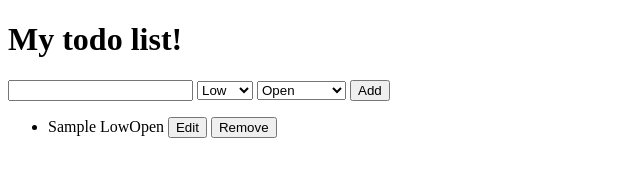
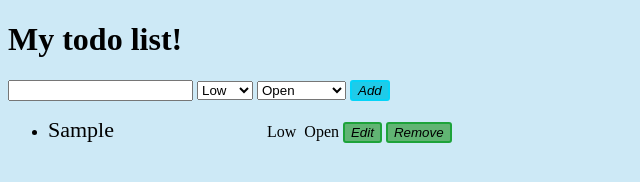
Before and after one commit to vzhabchyk/TODO_List, a plain HTML site: page index.html in a window 1280 px wide. Both pictures are taken after typing "Sample" into the empty fields and a click on the button "Add". Shown: the whole page, without its empty margins (0-640 px from the left). Drawn offline with Linux system fonts and the light colour scheme.

Commit message:
sixth commit

```diff
--- a/data.json
+++ b/data.json
@@ -1,4 +1,4 @@
 {
-  "statuses": ["Open", "In progress"],
-  "priorities": ["Low", "Major", "High"]
+  "statuses": ["Open", "In progress", "Done"],
+  "priorities": ["Low", "Minor", "Major", "High"]
 }
--- a/index.html
+++ b/index.html
@@ -14,10 +14,10 @@
       <input type="text" name="todo">
       <select name="priority" class="todo-list-form__priority"></select>
       <select name="status" class="todo-list-form__status"></select>
-      <input type="button" class="todo-list-form__btn-add" value="Add">
+      <input type="button" class="todo-list-form__btn-add btn-todo-action" value="Add">
       <div class="hidden todo-list-form__edit-btns">
-        <input type="button" value="Save">
-        <input type="button" value="Cancel">
+        <input type="button" value="Save" class="btn-todo-action">
+        <input type="button" value="Cancel" class="btn-todo-action">
       </div>
     </form>
     <ul class="todo-list-items"></ul>
--- a/js/app.js
+++ b/js/app.js
@@ -4,8 +4,6 @@ const toDoForm = document.forms[0];
 const btnAdd = document.getElementsByClassName('todo-list-form__btn-add')[0];
 let defaultPriority;
 let defaultStatus;
-let priorities = [];
-let statuses = [];
 
 
 function removeToDo(index, toDoListItem) {
@@ -23,9 +21,9 @@ function showToDoList() {
     const toDoListItem = document.createElement('li');
     toDoListItem.classList.add('todo-list-items__item');
     toDoListItem.innerHTML = `
-      ${toDoListData[i].text} <span>${toDoListData[i].priority}</span><span>${toDoListData[i].status}</span>
-      <button data-attr="edit">Edit</button>
-      <button data-attr="remove">Remove</button>
+      <span>${toDoListData[i].text}</span> ${toDoListData[i].priority} &nbsp;${toDoListData[i].status}
+      <button data-attr="edit" class="btn-todo-action">Edit</button>
+      <button data-attr="remove" class="btn-todo-action">Remove</button>
     `;
 
     toDoListItem.onclick = function(event){
@@ -61,6 +59,7 @@ function editToDo(toDoObj, i) {
   toDoForm.todo.value = toDoObj.text;
   toDoForm.priority.value = toDoObj.priority;
   toDoForm.status.value = toDoObj.status;
+
   editBtnsContainer.children[0].onclick = function() {
     const toDoListData = getToDos();
     toDoListData[i].text = toDoForm.todo.value;
@@ -71,6 +70,12 @@ function editToDo(toDoObj, i) {
 
     clearForm();
 
+    editBtnsContainer.classList.add('hidden');
+    btnAdd.classList.remove('hidden');
+  }
+
+  editBtnsContainer.children[1].onclick = function() {
+    clearForm();
     editBtnsContainer.classList.add('hidden');
     btnAdd.classList.remove('hidden');
   }
@@ -119,8 +124,6 @@ function getData() {
       fillSelect(data.statuses, 'todo-list-form__status');
       defaultPriority = data.priorities[0];
       defaultStatus = data.statuses[0];
-      priorities = data.priorities;
-      statuses = data.statuses;
     })
 }
 getData();
--- a/styles/style.css
+++ b/styles/style.css
@@ -1,3 +1,32 @@
+body {
+  background-color: rgb(205, 233, 246);
+}
+
+.todo-list-items__item {
+  margin-bottom: 20px;
+}
+
+.todo-list-items__item span {
+  margin-right: 15px;
+  width: 200px;
+  display: inline-block;
+  font-size: 22px;
+}
+
 .hidden {
   display: none;
 }
+
+.btn-todo-action {
+  border: 2px solid rgb(29, 163, 58);
+  border-radius: 3px;
+  font-style: italic;
+  background-color: rgb(97, 180, 115);
+  cursor: pointer;
+}
+
+.btn-todo-action:hover,
+.btn-todo-action:focus {
+  background-color: rgb(31, 203, 233);
+  border: 2px solid rgb(5, 212, 248);
+}
```
